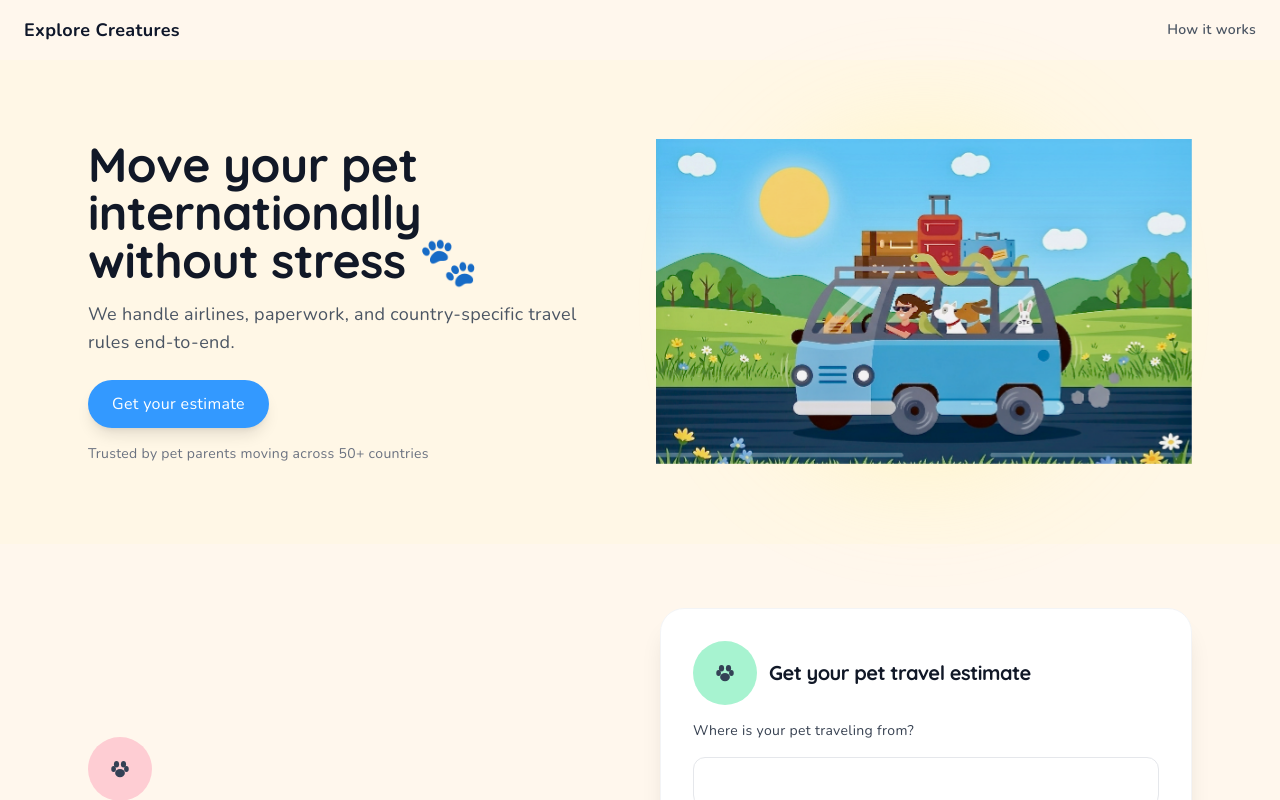
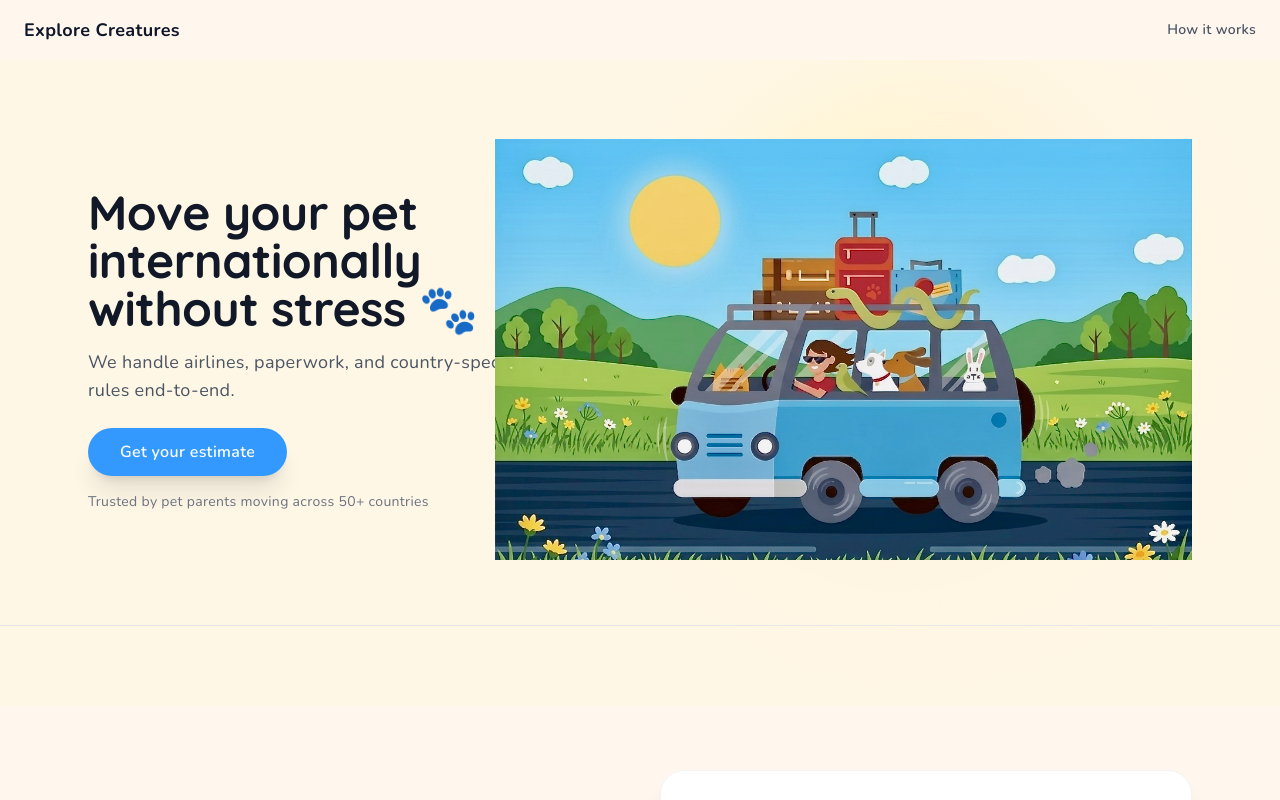
Before and after one commit to Pandauser2/explore-creatures, a Next.js app: page / in a window 1280 px wide. Shown: the top 800 px of the page. Built offline with nearby package versions, Linux system fonts and the light colour scheme; no server answers.

Commit message:
fix hero5

```diff
--- a/components/Hero.tsx
+++ b/components/Hero.tsx
@@ -1,6 +1,6 @@
 export function Hero() {
   return (
-    <section className="w-full bg-[#FFF7E6] py-20">
+    <section className="w-full overflow-x-hidden bg-[#FFF7E6] py-20">
       <div className="mx-auto grid max-w-6xl grid-cols-1 items-center gap-6 px-6 md:grid-cols-2 md:gap-8">
         <div className="max-w-lg">
           <h1 className="text-4xl font-extrabold leading-tight text-gray-900 md:text-5xl">
@@ -11,7 +11,7 @@ export function Hero() {
           </p>
           <a
             href="#quote-form"
-            className="mt-6 inline-block rounded-full bg-[#3399FF] px-6 py-3 text-white shadow-lg transition-transform motion-safe:hover:scale-105"
+            className="mt-6 inline-block rounded-full bg-[#3399FF] px-8 py-3 font-semibold text-white shadow-xl transition-all hover:bg-[#2f89e6] motion-safe:hover:scale-105"
           >
             Get your estimate
           </a>
@@ -19,18 +19,19 @@ export function Hero() {
             Trusted by pet parents moving across 50+ countries
           </p>
         </div>
-        <div className="relative flex justify-center md:justify-end">
+        <div className="relative flex justify-center overflow-visible md:justify-end">
           <div
-            className="pointer-events-none absolute left-1/2 top-1/2 h-80 w-80 -translate-x-1/2 -translate-y-1/2 rounded-full bg-yellow-200 opacity-40 blur-3xl"
+            className="pointer-events-none absolute right-0 top-1/2 h-[500px] w-[500px] -translate-y-1/2 rounded-full bg-gradient-to-br from-yellow-200 via-orange-100 to-transparent opacity-50 blur-3xl"
             aria-hidden
           />
           <img
             src="/images/hero.png"
             alt="Pet travel illustration"
-            className="relative w-full max-w-lg scale-105 motion-reduce:animate-none animate-[floatSlow_6s_ease-in-out_infinite] md:max-w-xl"
+            className="relative w-[120%] max-w-none translate-x-6 motion-reduce:animate-none animate-[floatSlow_6s_ease-in-out_infinite] md:w-[130%] md:translate-x-12"
           />
         </div>
       </div>
+      <div className="mt-16 border-t border-gray-200" />
     </section>
   );
 }
```
